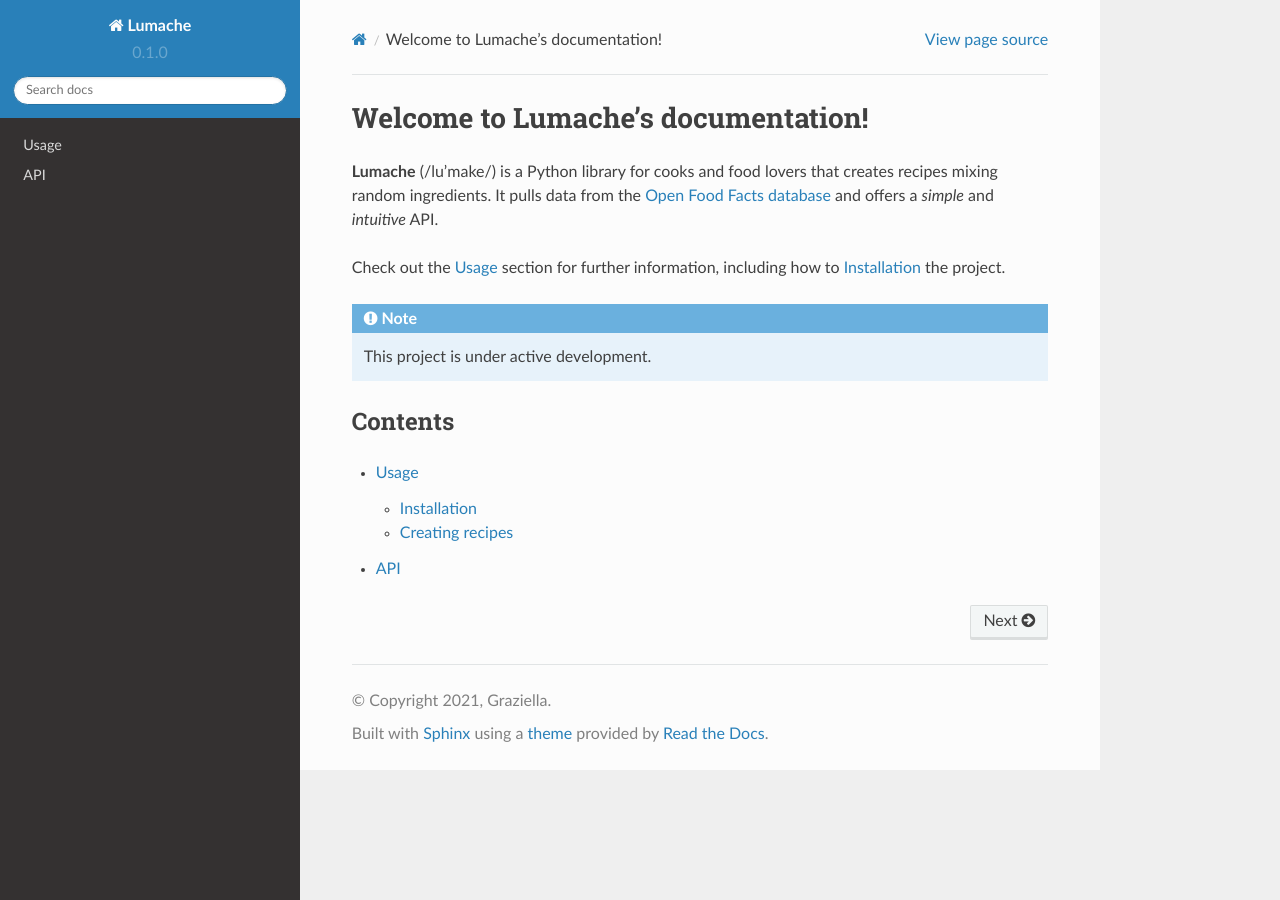
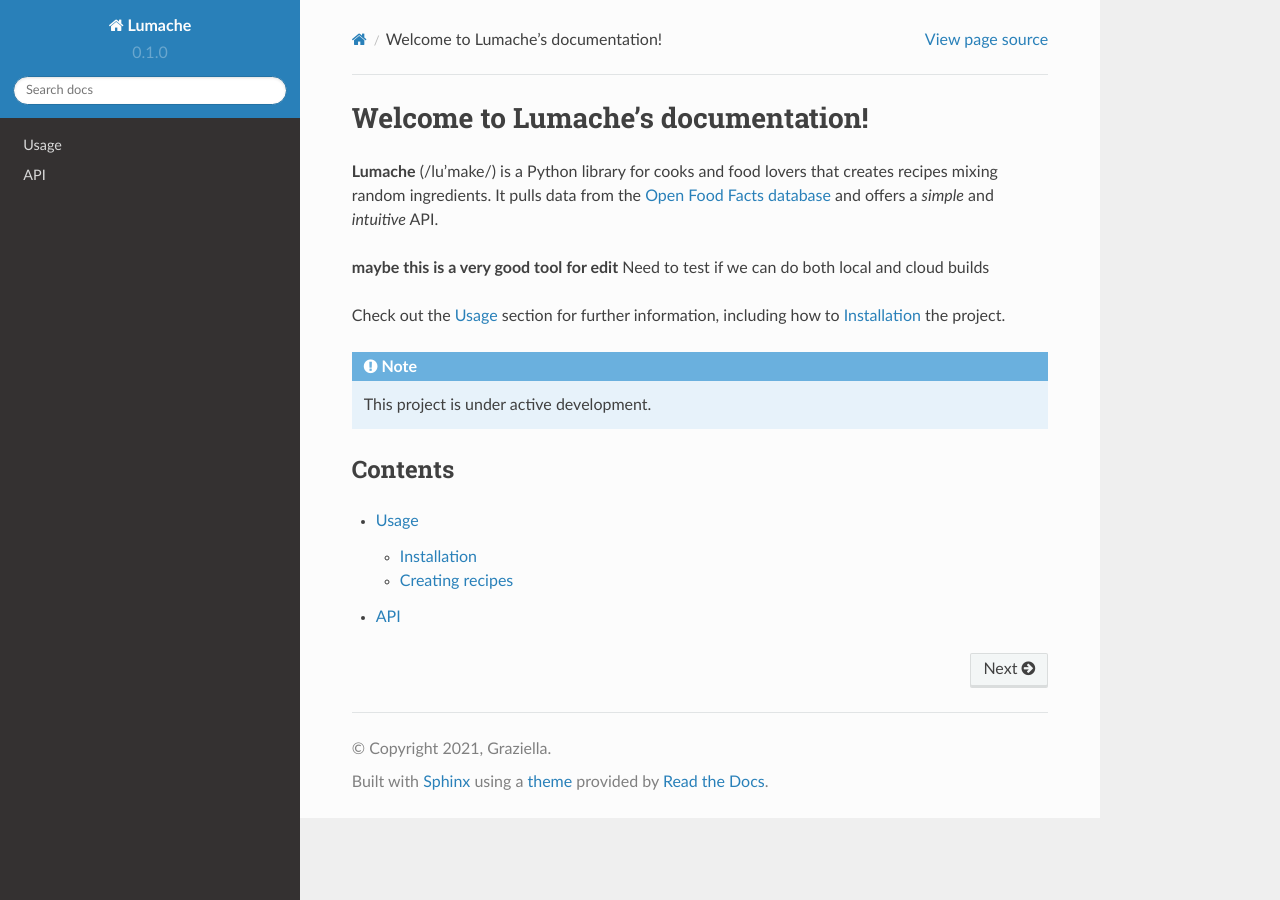
Before and after one commit to xsIceman/rtdTutorial, a Sphinx documentation site: the page built from docs/source/index.rst, in a window 1280 px wide. Built offline with Sphinx 7.4.7 and the Read the Docs theme 2.0.0, drawn with Linux system fonts in a browser that asks for light colours.

Commit message:
added first update

```diff
--- a/docs/source/index.rst
+++ b/docs/source/index.rst
@@ -5,6 +5,8 @@
 that creates recipes mixing random ingredients.
 It pulls data from the `Open Food Facts database <https://world.openfoodfacts.org/>`_
 and offers a *simple* and *intuitive* API.
+
+**maybe this is a very good tool for edit** Need to test if we can do both local and cloud builds
 
 Check out the :doc:`usage` section for further information, including
 how to :ref:`installation` the project.
```
